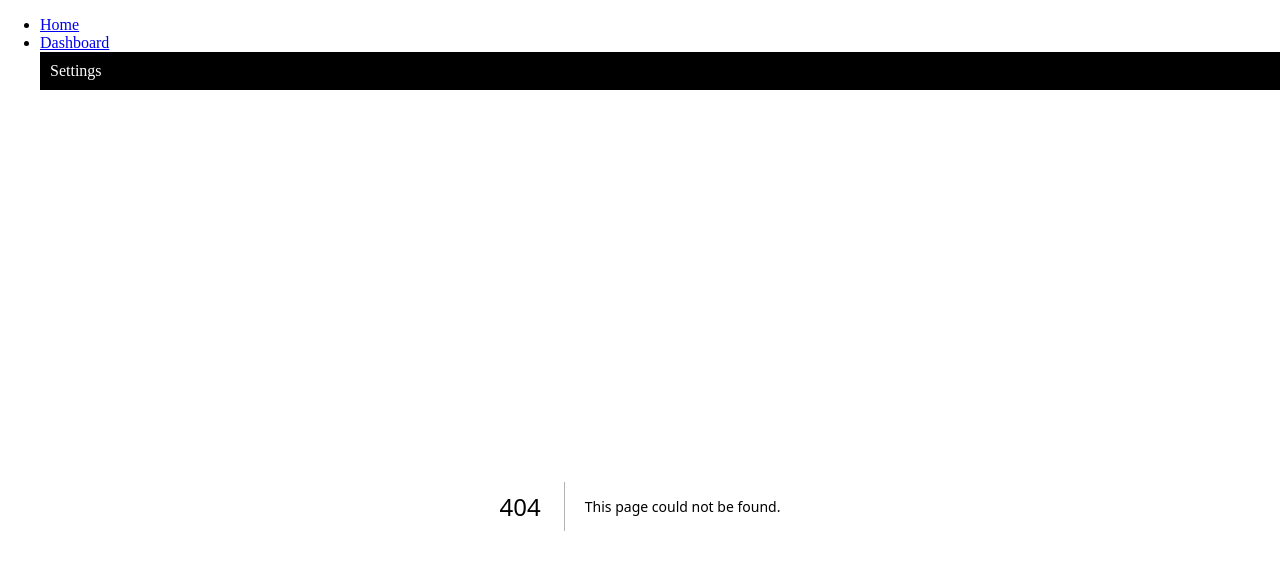
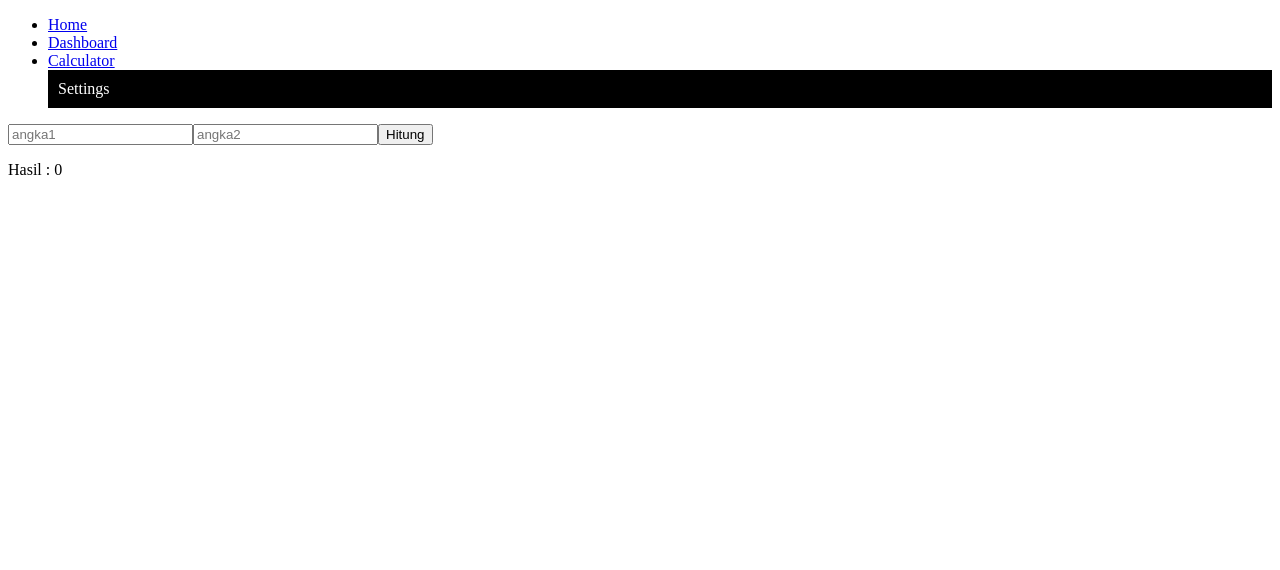
Before and after one commit to Bellukchips/nextjs-learn, a Next.js app: page /calculator in a window 1280 px wide. Before the commit this address had no page. Shown: the top 570 px of the page. Built offline with nearby package versions, Linux system fonts and the light colour scheme.

Commit message:
feat(serverClient): Server client components

```diff
--- /dev/null
+++ b/src/app/calculator/page.tsx
@@ -0,0 +1,27 @@
+"use client"
+import React, { useState } from "react";
+
+export default function Calulator() {
+  const [angka1, setAngka1] = useState(0);
+  const [angka2, setAngka2] = useState(0);
+  const [hasil, setHasil] = useState(0);
+
+  return (
+    <div>
+      <form action="">
+        <input
+          type="text"
+          placeholder="angka1"
+          onChange={(e) => setAngka1(Number(e.target.value))}
+        />
+        <input
+          type="text"
+          placeholder="angka2"
+          onChange={(e) => setAngka2(Number(e.target.value))}
+        />
+        <button type="button" onClick={() => setHasil(angka1 + angka2)}>Hitung</button>
+        <p>Hasil : {hasil}</p>
+      </form>
+    </div>
+  );
+}
--- a/src/app/layout.tsx
+++ b/src/app/layout.tsx
@@ -1,4 +1,4 @@
-"use client";
+"use client"
 import Link from "next/link";
 import { useRouter } from "next/navigation";
 
@@ -26,6 +26,9 @@ export default function RootLayout({
           <li>
             <Link href="/dashboard">Dashboard</Link>
           </li>
+          <li>
+            <Link href="/calculator">Calculator</Link>
+          </li>
           <li
             style={{
               backgroundColor: "#000",
```
